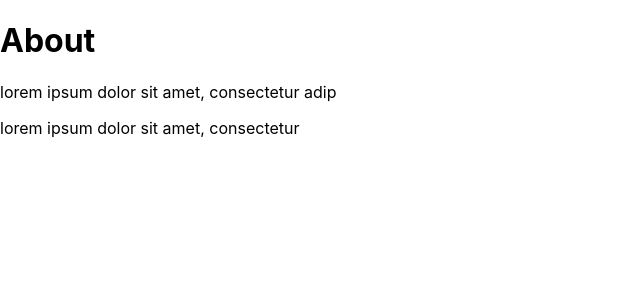
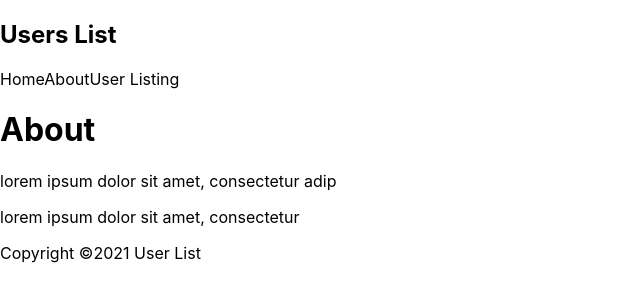
Before and after one commit to Akshay2996/nextjs-userslist, a Next.js app: page /about in a window 1280 px wide. Shown: the top 302 px of the page, without its empty margins (0-640 px from the left). Built offline with nearby package versions, Linux system fonts and the light colour scheme.

Commit message:
Added Layout component that wraps around all other pages & components

```diff
--- /dev/null
+++ b/components/Layout.js
@@ -0,0 +1,14 @@
+import Navbar from "./Navbar";
+import Footer from "./Footer";
+
+const Layout = ({ children }) => {
+  return (
+    <div className="content">
+      <Navbar />
+      {children}
+      <Footer />
+    </div>
+  );
+};
+
+export default Layout;
--- a/pages/_app.js
+++ b/pages/_app.js
@@ -1,7 +1,12 @@
-import '../styles/globals.css'
+import Layout from "../components/Layout";
+import "../styles/globals.css";
 
 function MyApp({ Component, pageProps }) {
-  return <Component {...pageProps} />
+  return (
+    <Layout>
+      <Component {...pageProps} />
+    </Layout>
+  );
 }
 
-export default MyApp
+export default MyApp;
--- a/pages/index.js
+++ b/pages/index.js
@@ -1,20 +1,16 @@
 import Head from "next/head";
 import Link from "next/link";
-import Footer from "../components/Footer";
-import Navbar from "../components/Navbar";
 import styles from "../styles/Home.module.css";
 
 export default function Home() {
   return (
     <div>
-      <Navbar />
       <h1>HomePage</h1>
       <p>lorem ipsum dolor sit amet, consectetur adip</p>
       <p>lorem ipsum dolor sit amet, consectetur</p>
       <Link href="/users">
         <a>See User Listing</a>
       </Link>
-      <Footer />
     </div>
   );
 }
```
